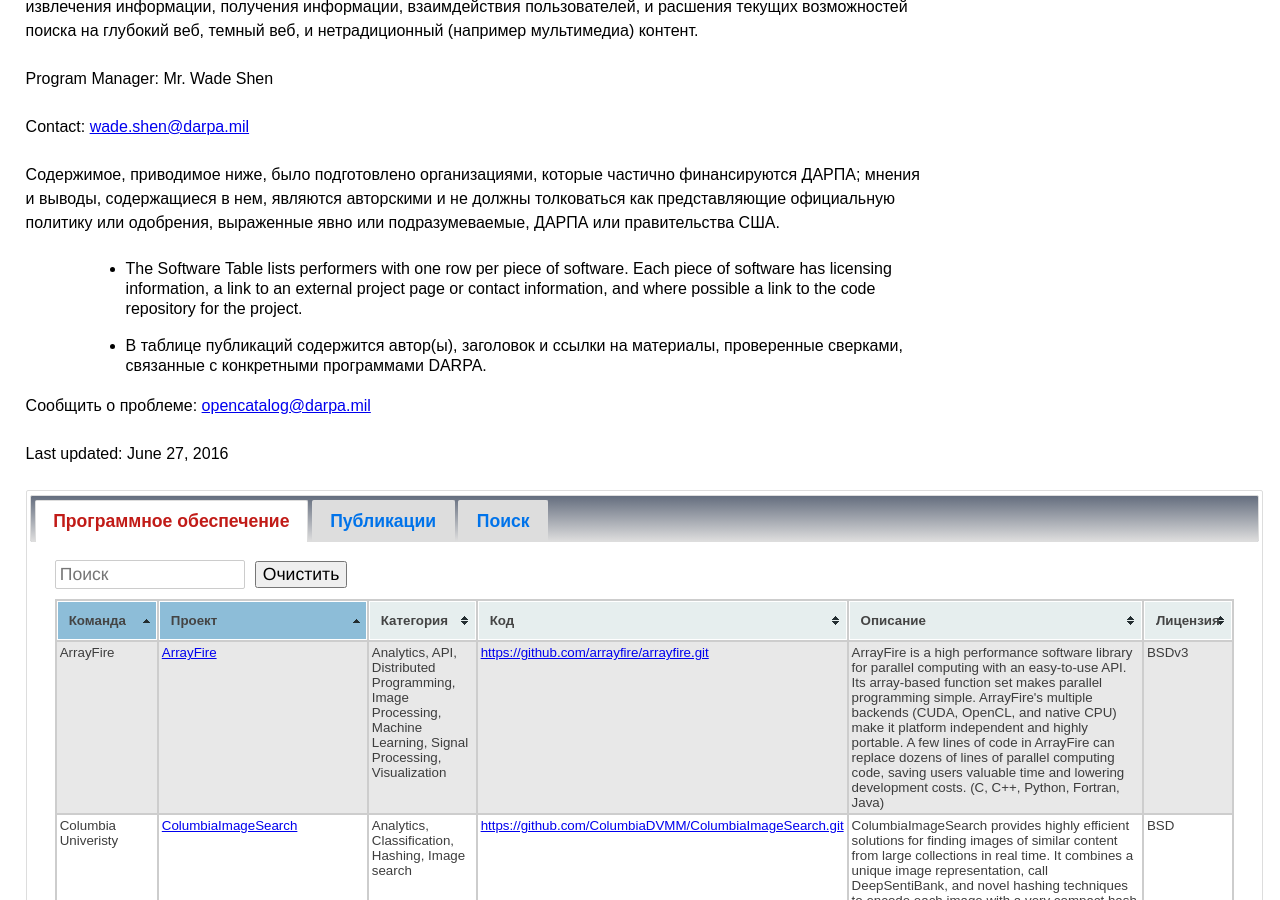
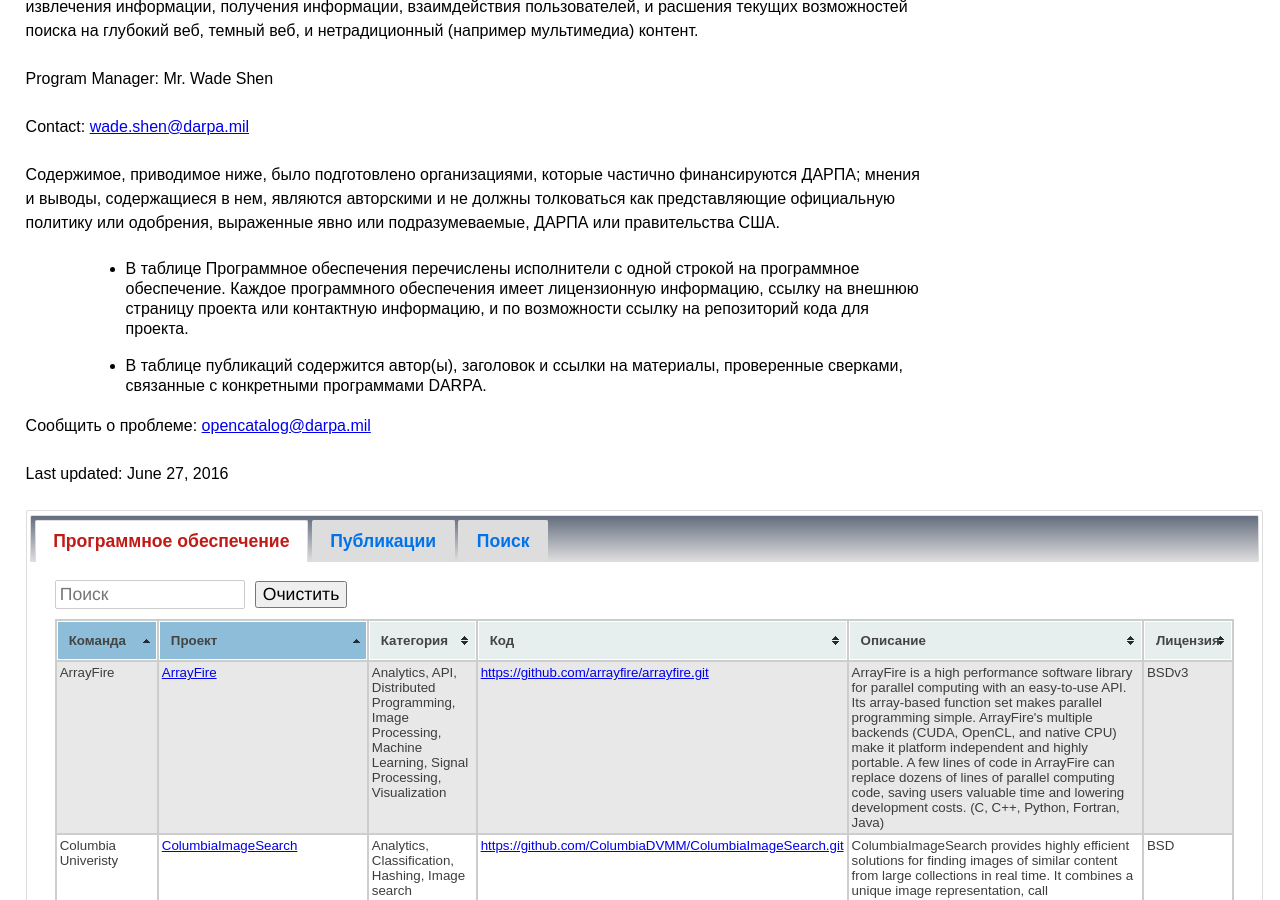
Before and after one commit to kant2002/darpa-ru, a Jekyll site: the page built from ru/MEMEX.html, in a window 1280 px wide and 900 px high, scrolled down 363 px. Built offline with Jekyll 4.4.1, drawn with Linux system fonts in a browser that asks for light colours.

Commit message:
New translations MEMEX.html (Russian)

```diff
--- a/ru/MEMEX.html
+++ b/ru/MEMEX.html
@@ -10,7 +10,7 @@
  намного дальше текущего уровня развития. Целью является изобретение лучших методов для взаимодействия и обмена информацией, чтобы пользователи могли
  быстро и тщательно искать в подмножествах информации релевантных для их индивидуальных интересов. Создание новых отраслевых
  парадигм индексирования и поиска предоставить механизмы для улучшения нахождения контента, извлечения информации, получения информации, взаимдействия пользователей,
- и расшения текущих возможностей поиска на глубокий веб, темный веб, и нетрадиционный (например мультимедиа) контент.<p><p>Program Manager: <a href='http://www.darpa.mil/staff/mr-wade-shen' class='programmanagerlink'>Mr. Wade Shen</a></p><p>Contact: <a href='mailto:wade.shen@darpa.mil'>wade.shen@darpa.mil</a><p><p>Содержимое, приводимое ниже, было подготовлено организациями, которые частично финансируются ДАРПА; мнения и выводы, содержащиеся в нем, являются авторскими и не должны толковаться как представляющие официальную политику или одобрения, выраженные явно или подразумеваемые, ДАРПА или правительства США.</p><ul><li>The Software Table lists performers with one row per piece of software. Each piece of software has licensing information, a link to an external project page or contact information, and where possible a link to the code repository for the project.</li></ul><ul><li>В таблице публикаций содержится автор(ы), заголовок и ссылки на материалы, проверенные сверками, связанные с конкретными программами DARPA.</li></ul><p>Сообщить о проблеме: <a href="mailto:opencatalog@darpa.mil">opencatalog@darpa.mil</a></p><p>Last updated: June 27, 2016</p></div>
+ и расшения текущих возможностей поиска на глубокий веб, темный веб, и нетрадиционный (например мультимедиа) контент.<p><p>Program Manager: <a href='http://www.darpa.mil/staff/mr-wade-shen' class='programmanagerlink'>Mr. Wade Shen</a></p><p>Contact: <a href='mailto:wade.shen@darpa.mil'>wade.shen@darpa.mil</a><p><p>Содержимое, приводимое ниже, было подготовлено организациями, которые частично финансируются ДАРПА; мнения и выводы, содержащиеся в нем, являются авторскими и не должны толковаться как представляющие официальную политику или одобрения, выраженные явно или подразумеваемые, ДАРПА или правительства США.</p><ul><li>В таблице Программное обеспечения перечислены исполнители с одной строкой на программное обеспечение. Каждое программного обеспечения имеет лицензионную информацию, ссылку на внешнюю страницу проекта или контактную информацию, и по возможности ссылку на репозиторий кода для проекта.</li></ul><ul><li>В таблице публикаций содержится автор(ы), заголовок и ссылки на материалы, проверенные сверками, связанные с конкретными программами DARPA.</li></ul><p>Сообщить о проблеме: <a href="mailto:opencatalog@darpa.mil">opencatalog@darpa.mil</a></p><p>Last updated: June 27, 2016</p></div>
 <div class='right-image'><img src="MEMEX-image.jpg"/></div><div id='dialog'></div><div id='tabs' class='table-tabs'><ul><li><a href='#tabs0'>Программное обеспечение</a></li><li><a href='#tabs1'>Публикации</a></li><li><a href='#tabs300'>Поиск</a></li></ul><div id='software'><div id='tabs0'><input class='search' placeholder='Поиск' id='search0'/><button class='clear_button' id='clear0'>Очистить</button><table id='sftwr' class='tablesorter'>
  <thead>
  <tr><th>Команда</th><th>Проект</th><th>Категория</th><th>Код</th><th>Описание</th><th>Лицензия</th></tr>
```
